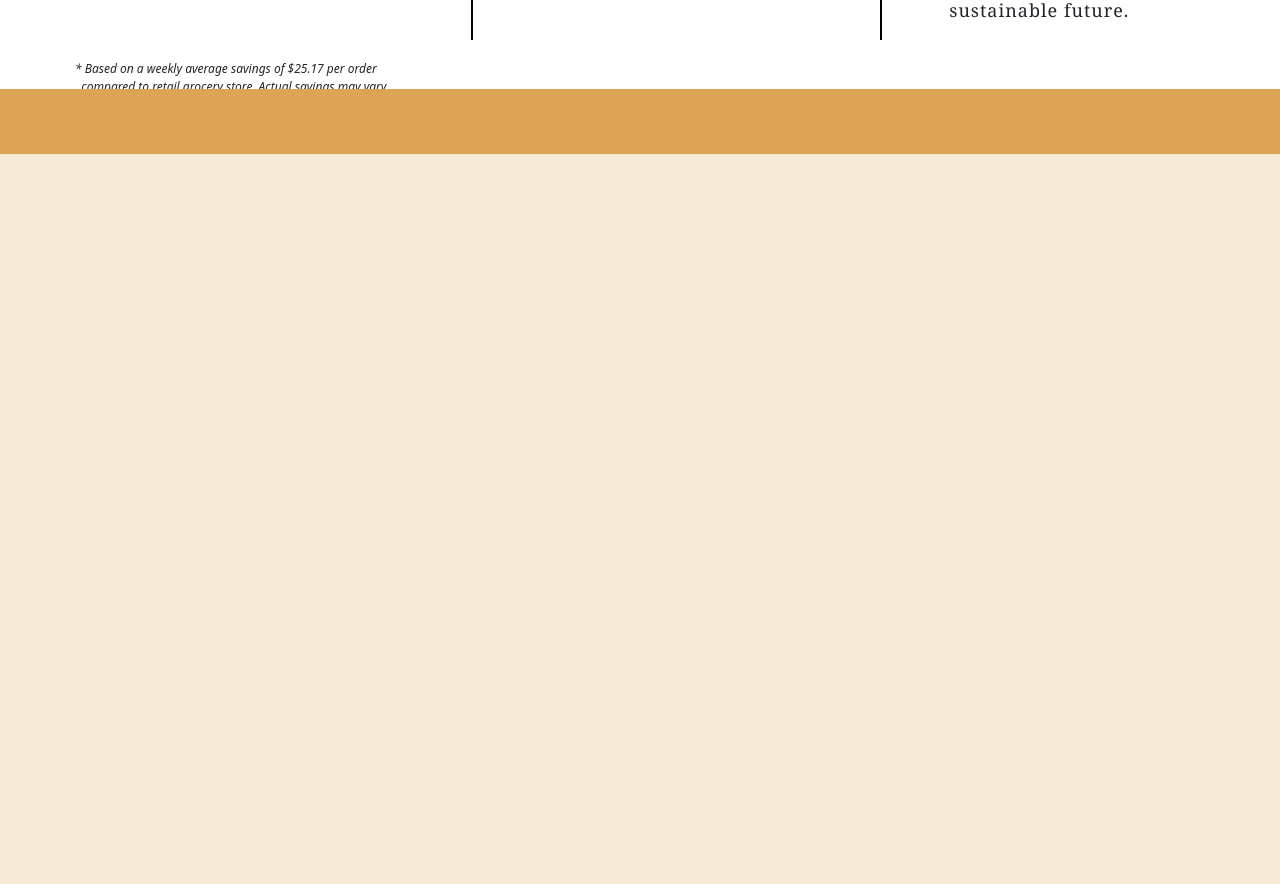
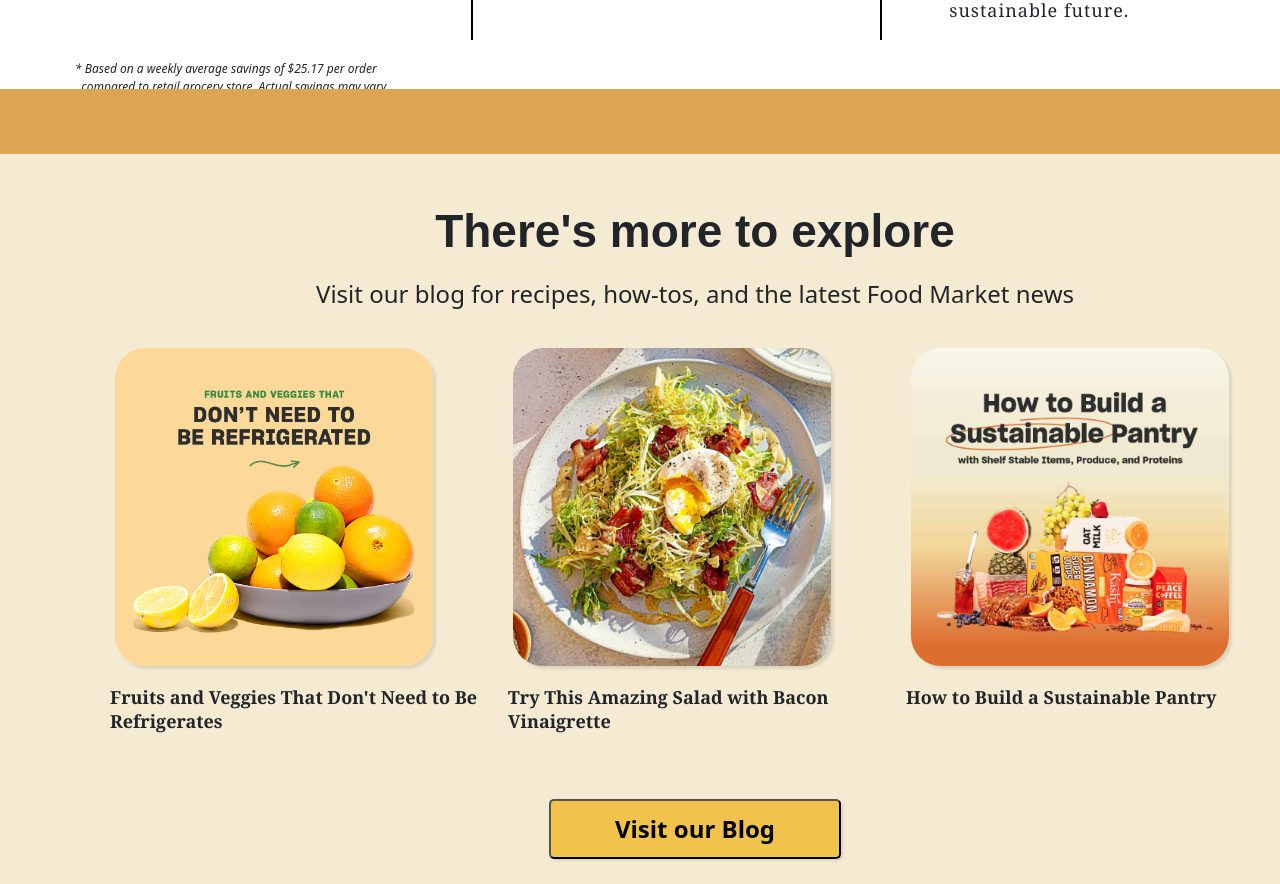
Before and after one commit to codinglil/Food-website, a plain HTML site: page index.html in a window 1280 px wide. Shown: the part 850-1734 px from the top of the page. Before the commit the page ends 1004 px from the top, so only its background shows below. Drawn offline with nearby package versions, Linux system fonts and the light colour scheme.

Commit message:
added 3rd container with 3 img
html css

```diff
--- a/index.html
+++ b/index.html
@@ -78,7 +78,7 @@
     </div>
     <div class="second-container">
       <div class="row row-join">
-        <div class="col-4">
+        <div class="col-4 join-section-col">
           <i class="fa fa-solid fa-circle-dollar-to-slot icon-join"></i>
           <h3>Join for FREE</h3>
           <p class="join">
@@ -88,7 +88,7 @@
             high-quality grocery items.
           </p>
         </div>
-        <div class="col-4">
+        <div class="col-4 join-section-col">
           <i class="fa fa-light fa-apple-whole icon-join"></i>
           <h3>Skip the Store</h3>
           <p class="join">
@@ -97,7 +97,7 @@
           </p>
         </div>
 
-        <div class="col-4">
+        <div class="col-4 join-section-col">
           <i class="fa-regular fa-thumbs-up icon-join"></i>
           <h3>Do Some Good</h3>
           <p class="join">
@@ -113,12 +113,39 @@
     </div>
 
     <div class="running-line-text">
-      <marquee scrolldelay="-100" scrollamount="5" ; behavior="scroll">
+      <marquee scrollamount="5" ; behavior="scroll">
         Fruits & Veggies &nbsp; ~ &nbsp; Bakery &nbsp; ~ &nbsp; Coffee & Tea
         &nbsp; ~ &nbsp; Meat & Seafood&nbsp; ~ &nbsp; Snacks & Sweets &nbsp; ~
         &nbsp; Dairy & Eggs &nbsp; ~ &nbsp; Deli &nbsp; ~ &nbsp; Pantry &nbsp; ~
         &nbsp; Wine
       </marquee>
     </div>
+    <div class="third-container">
+      <h1 class="explore-section-title">There's more to explore</h1>
+      <h4 class="explore-section-description">
+        Visit our blog for recipes, how-tos, and the latest Food Market news
+      </h4>
+      <div class="row">
+        <div class="col-4 explore-section-col">
+          <img
+            class="explore-img"
+            src="img/MM_pic1.jpg"
+            alt="no need to refrigerate"
+          />
+          <h3>Fruits and Veggies That Don't Need to Be Refrigerates</h3>
+        </div>
+        <div class="col-4 explore-section-col">
+          <img class="explore-img" src="img/MM_pic2.png" alt="salad picture" />
+          <h3>Try This Amazing Salad with Bacon Vinaigrette</h3>
+        </div>
+        <div class="col-4 explore-section-col">
+          <img class="explore-img" src="img/MM_pic3.png" alt="pantry" />
+          <h3>How to Build a Sustainable Pantry</h3>
+        </div>
+      </div>
+      <button class="btn-nav visit-btn">
+        <a href="#"> Visit our Blog</a>
+      </button>
+    </div>
   </body>
 </html>
--- a/style.css
+++ b/style.css
@@ -40,9 +40,6 @@ span.logo {
   font-weight: bolder;
   margin: 0;
   margin-left: 40px;
-}
-
-span.nav-links-and-btn {
 }
 
 ul.nav-links {
@@ -147,7 +144,7 @@ p.main-pg-p {
   padding-left: 75px;
   margin-top: -90px;
 }
-.col-4 {
+.join-section-col {
   border-right: 2px solid black;
   padding-right: 0;
 }
@@ -207,3 +204,47 @@ marquee {
   padding-top: 10px;
   color: black;
 }
+
+/* third-section explore*/
+.third-container {
+  padding-left: 80px;
+  margin: 0 auto 30px 30px;
+}
+h1.explore-section-title {
+  font-size: 46px;
+  text-align: center;
+  margin-top: 50px;
+}
+
+h4.explore-section-description {
+  text-align: center;
+  margin: 20px auto;
+  font-weight: normal;
+}
+
+div.explore-section-col {
+}
+img.explore-img {
+  display: flex;
+  margin: 20px 5px;
+  width: 85%;
+
+  display: block;
+  align-content: center;
+  border-radius: 30px;
+  box-shadow: 3px 3px 3px rgba(0, 0, 0, 0.1);
+}
+
+div.third-container h3 {
+  font-size: 18px;
+}
+
+.visit-btn {
+  width: 25%;
+  display: block;
+  margin: 0 auto;
+  margin-top: 60px;
+  font-size: 24px;
+  font-weight: 700;
+  box-shadow: 2px 2px 3px rgba(0, 0, 0, 0.1);
+}
```
Also changed, not shown: img/MM_pic1.jpg (added), img/MM_pic2.png (added), img/MM_pic3.png (added).
